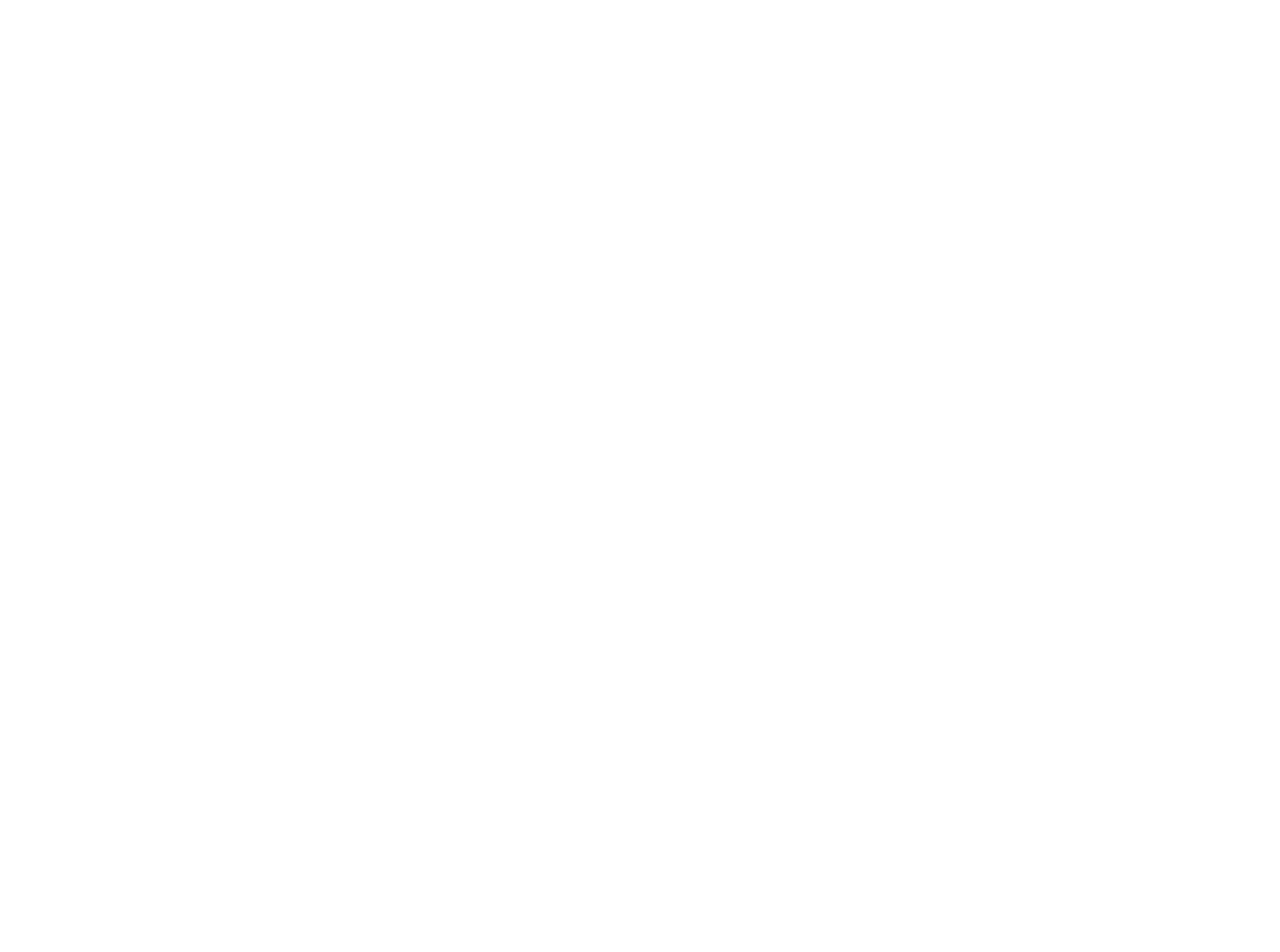
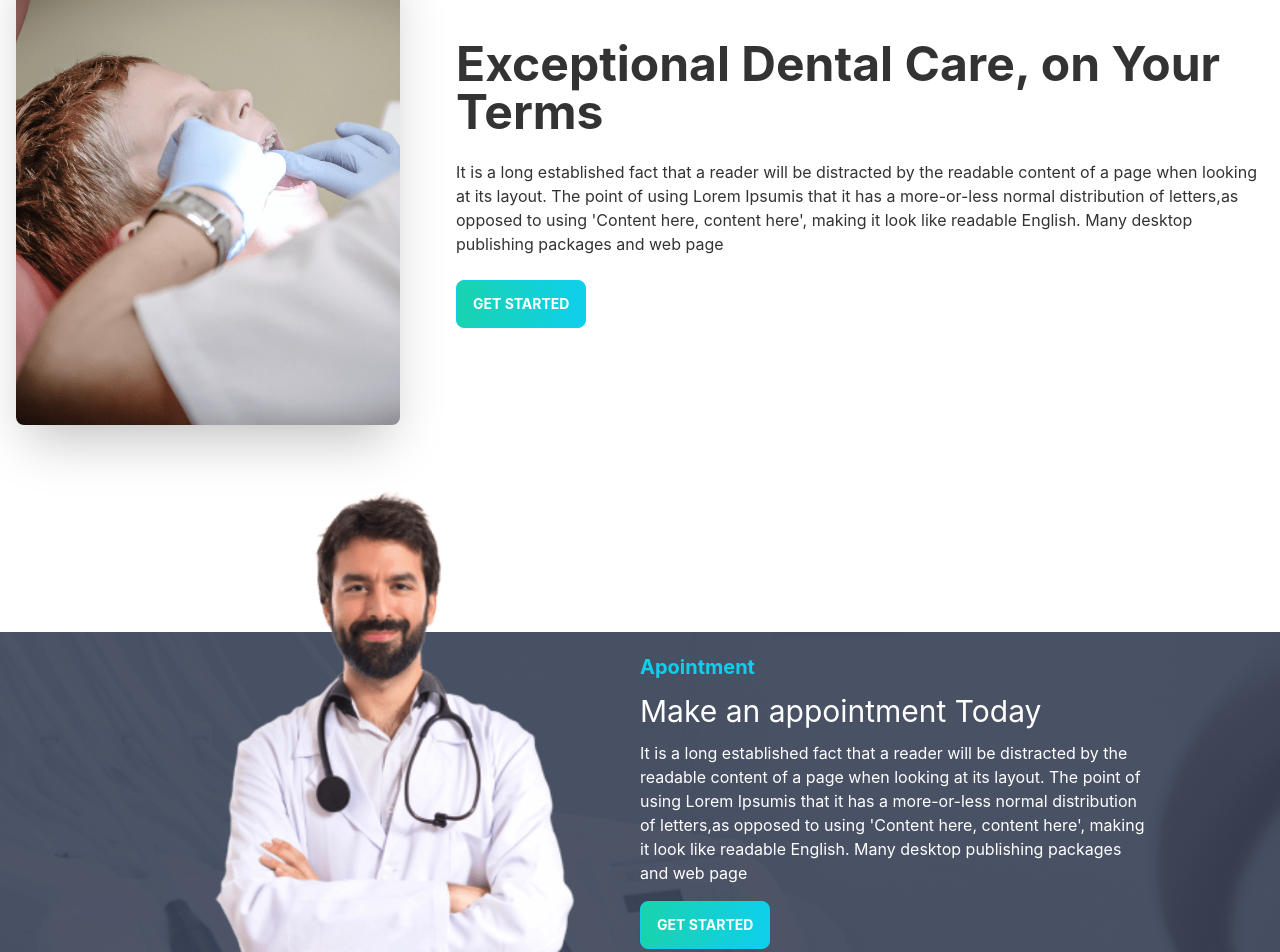
Before and after one commit to NafiulA/doctor-portal-client, a React (Create React App) app: page / in a window 1280 px wide. Shown: the part 1907-2859 px from the top of the page. Before the commit the page ends 1787 px from the top, so only its background shows below. Built offline with nearby package versions, Linux system fonts and the light colour scheme.

Commit message:
homepage appointment section complete

```diff
--- a/src/Pages/Home/Home/Home.js
+++ b/src/Pages/Home/Home/Home.js
@@ -1,7 +1,9 @@
 import React from 'react';
+import ServiceBanner from '../ServiceBanner/ServiceBanner';
 import Hero from '../Hero/Hero';
 import Info from '../Info/Info';
 import Services from '../Services/Services';
+import HomeAppointment from '../HomeAppointment/HomeAppointment';
 
 const Home = () => {
     return (
@@ -9,6 +11,8 @@
             <Hero></Hero>
             <Info></Info>
             <Services></Services>
+            <ServiceBanner></ServiceBanner>
+            <HomeAppointment></HomeAppointment>
         </div>
     );
 };
--- /dev/null
+++ b/src/Pages/Home/HomeAppointment/HomeAppointment.js
@@ -0,0 +1,23 @@
+import React from 'react';
+import doctor from "../../../assets/images/doctor-small.png";
+import appointment from "../../../assets/images/appointment.png";
+
+const HomeAppointment = () => {
+    return (
+        <section style={{ backgroundImage: `url(${appointment})` }} className='mt-12'>
+            <div className='w-11/12 md:w-4/5 mx-auto flex justify-center items-center'>
+                <div className='w-1/2 mx-auto mt-[-150px] flex-1'>
+                    <img src={doctor} alt="" />
+                </div>
+                <div className='flex-1'>
+                    <h3 className='text-xl text-primary font-bold'>Apointment</h3>
+                    <h2 className='text-white text-3xl py-3'>Make an appointment Today</h2>
+                    <p className='text-white pb-4'>It is a long established fact that a reader will be distracted by the readable content of a page when looking at its layout. The point of using Lorem Ipsumis that it has a more-or-less normal distribution of letters,as opposed to using 'Content here, content here', making it look like readable English. Many desktop publishing packages and web page</p>
+                    <button className="btn btn-primary uppercase text-white font-bold bg-gradient-to-r from-secondary to-primary">Get Started</button>
+                </div>
+            </div>
+        </section>
+    );
+};
+
+export default HomeAppointment;
--- /dev/null
+++ b/src/Pages/Home/ServiceBanner/ServiceBanner.js
@@ -0,0 +1,19 @@
+import React from 'react';
+import treatment from "../../../assets/images/treatment.png"
+
+const ServiceBanner = () => {
+    return (
+        <div class="hero min-h-screen">
+            <div class="hero-content flex-col lg:flex-row">
+                <img src={treatment} class="max-w-sm rounded-lg shadow-2xl" alt='' />
+                <div className='pl-2 lg:pl-10'>
+                    <h1 class="text-5xl font-bold">Exceptional Dental Care, on Your Terms</h1>
+                    <p class="py-6">It is a long established fact that a reader will be distracted by the readable content of a page when looking at its layout. The point of using Lorem Ipsumis that it has a more-or-less normal distribution of letters,as opposed to using 'Content here, content here', making it look like readable English. Many desktop publishing packages and web page</p>
+                    <button className="btn btn-primary uppercase text-white font-bold bg-gradient-to-r from-secondary to-primary">Get Started</button>
+                </div>
+            </div>
+        </div>
+    );
+};
+
+export default ServiceBanner;
--- a/src/Pages/Home/Services/Services.js
+++ b/src/Pages/Home/Services/Services.js
@@ -30,7 +30,7 @@
 
 
     return (
-        <div className='my-24'>
+        <div className='mt-24'>
             <div className='text-center'>
                 <h3 className='text-primary text-xl font-bold uppercase'>Our Services</h3>
                 <h2 className='text-4xl'>Service We Provide</h2>
```
